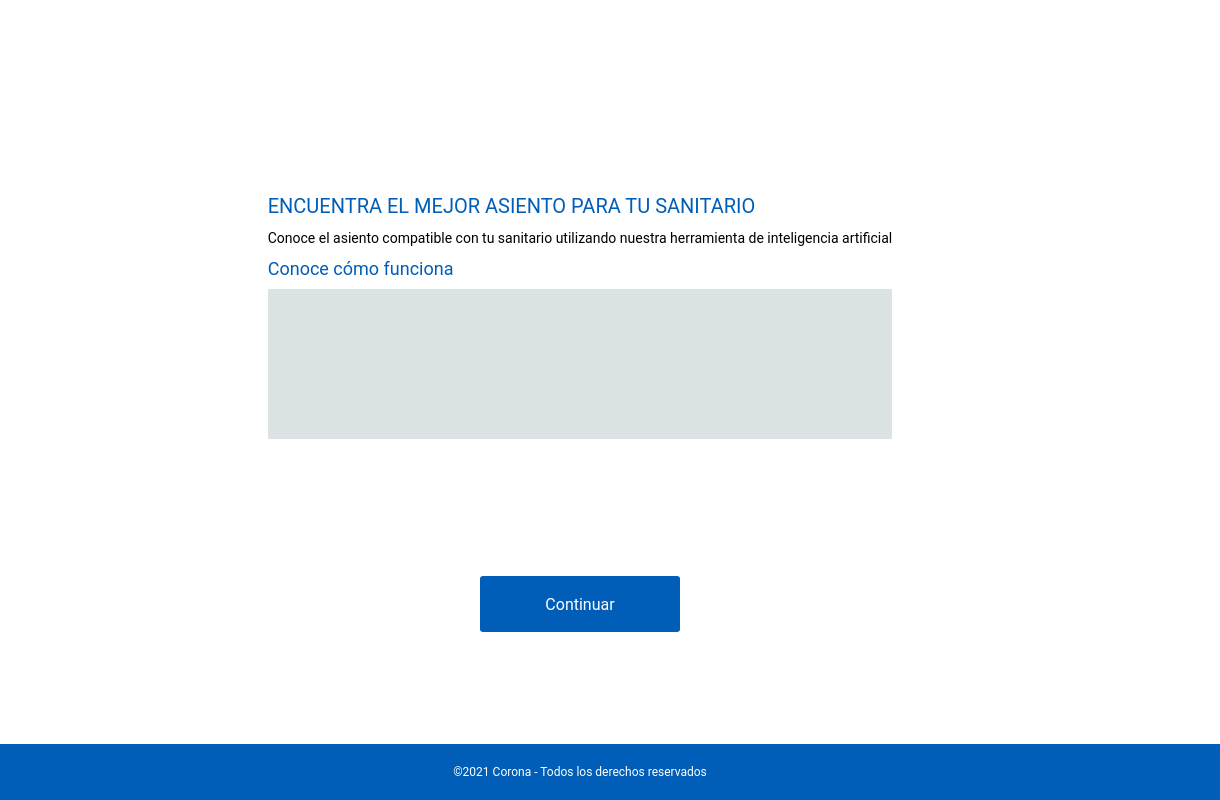
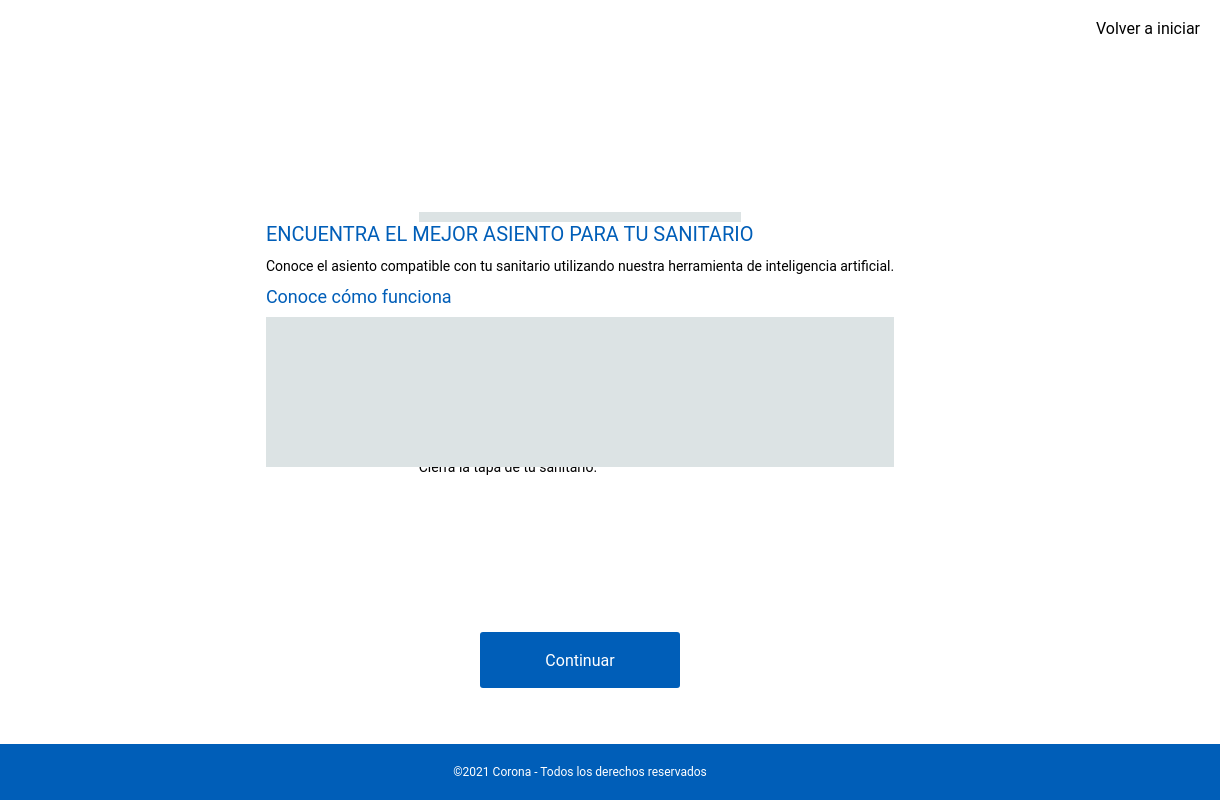
Before and after one commit to gaviria-dev/webcam, a plain HTML site: page index.html in a window 1280 px wide. Shown: the full height of the page, 60-1280 px from the left. Drawn offline with Linux system fonts and the light colour scheme.

Commit message:
v1.3.2
Creados 3 tarjetas de introducciones.

```diff
--- a/assets/js/index.js
+++ b/assets/js/index.js
@@ -1,81 +1,31 @@
 'use strict';
 
-const videoElement = document.querySelector('#video');
-const captureElement = document.querySelector('#capture');
-const canvasScreen = document.querySelector('#screenshot');
-const instrucciones1 = document.querySelector('#instrucciones1');
-const instrucciones2 = document.querySelector('#instrucciones2');
-const boton1 = document.querySelector('#btn1');
-const boton2 = document.querySelector('#btn2');
+const boton = document.getElementById('boton');
+const instrucciones1 = document.getElementById('instrucciones-1');
+const instrucciones2 = document.getElementById('instrucciones-2');
 
 var state = {
+    numeroPaso: 1,
 }
 
-const constraints = {
-  video: {
-    facingMode: 'environment',
-  }
-};
+boton.addEventListener('click', () => {
+    switch (state.numeroPaso) {
+        case 1:
+            instrucciones1.style.display = 'none';
+            state.numeroPaso++;
+            break;
 
-const handleStream = (stream) => {
-  videoElement.srcObject = stream;
-  /*
-  setInterval(() => {
-    canvas.width = videoElement.videoWidth;
-    canvas.height = videoElement.videoHeight;
-    //contexto.scale(2, 2);
-    contexto.drawImage(videoElement, 0, 0);
-  }, 1000 / 30);
-  */
-};
+        case 2:
+            instrucciones2.style.display = 'none';
+            state.numeroPaso++;
+            break;
 
-const startStream = async (constraints) => {
-  try {
-    const stream = await navigator.mediaDevices.getUserMedia(constraints);
-    handleStream(stream);
-  }
-  catch (err) {
-    console.error(err);
-  }
+        case 3:
+            instrucciones3.style.display = 'none';
+            state.numeroPaso++;
+            break;
 
-};
-
-const doScreenshot = () => {
-
-  canvasScreen.width = 500;
-  canvasScreen.height = 889;
-  let sH = videoElement.videoHeight;
-  let sW = 0.5625*videoElement.videoHeight;
-  let sX = (videoElement.videoWidth - sW) * 0.5;
-  canvasScreen.getContext('2d').drawImage(videoElement, sX, 0, sW, sH, 0, 0, 500, 889);
-  if (state.numPaso == 1) {
-    state.dataImage1 = canvasScreen.toDataURL('image/jpg');
-    instrucciones2.style.display = 'flex';
-    //console.log('Foto tomada: ', data);
-  }
-  else if (state.numPaso == 2) {
-    state.dataImage2 = canvasScreen.toDataURL('image/jpg');
-  }
-}
-
-/////////////////////////////////////////////////////////////////////////////
-
-if ('mediaDevices' in navigator && 'getUserMedia' in navigator.mediaDevices) {
-
-  console.log("El dispositivo es compatible!");
-  startStream(constraints);
-
-}
-
-captureElement.addEventListener('click', doScreenshot, false);
-
-
-boton1.addEventListener('click', ()=>{
-  instrucciones1.style.display = 'none';
-  state.numPaso = 1;
+        default:
+            break;
+    }
 }, false);
-
-boton2.addEventListener('click', ()=>{
-  instrucciones2.style.display = 'none';
-  state.numPaso = 2;
-}, false);
--- a/assets/styles/index.css
+++ b/assets/styles/index.css
@@ -26,6 +26,7 @@
     --boton-bg-color: #005EB8;
     --boton-tx-color: #FFFFFF;
     --boton-size: 16px;
+    --boton-radious: 3px;
 }
 
 p {
@@ -63,6 +64,18 @@ h4 {
     font-weight: var(--h4-weight);
 }
 
+::selection {
+    color: var(--fondo-color);
+    background: var(--h1-color);
+}
+
+.unselectable {
+    -moz-user-select: none;
+    -webkit-user-select: none;
+    -ms-user-select: none;
+    user-select: none;
+}
+
 body {
     display: flex;
     flex-direction: column;
@@ -84,39 +97,96 @@ header {
     margin: 0 auto 0 0;
 }
 
-div.container {
-    margin: auto 10px;
+header a {
+    text-decoration: none;
+    color: black;
+    display: flex;
+    align-items: center;
+    justify-content: center;
+    height: 100%;
+    margin: 0;
+    padding:0 20px;
 }
 
-div.videoIntro {
+header a:hover {
+    color: var(--boton-tx-color);
+    background-color: var(--boton-bg-color);
+}
+
+div.container {
+    display: flex;
+    flex-direction: column;
+    align-items: center;
+    justify-content: center;
+    position: relative;
+    z-index: 0;
+    height: 100%;
+    width: 100%;
+}
+
+.tarjetas {
+    position: absolute;
+    min-width: 280px;
+    padding: 0 20px;
+    background-color: var(--fondo-color);
+}
+
+/* Instrucciones 1 INICIO */
+#instrucciones-1 {
+    z-index: 4;
+}
+
+div.videoIntro1 {
     margin: 10px 0 0 0;
     width: 100%;
     height: 150px;
     background-color: #DCE3E4;
 }
+/* Instrucciones 1 FIN */
 
+/* Instrucciones 2 INICIO */
+#instrucciones-2 {
+    z-index: 3;
+}
+/* Instrucciones 2 FIN */
+
+/* Instrucciones 3 INICIO */
+/* Instrucciones 3 FIN */
+
+/* Instrucciones 4 INICIO */
+/* Instrucciones 4 FIN */
+
+/* Boton INICIO */
 div.boton {
     display: flex;
     align-items: center;
     justify-content: center;
-    margin: 0 auto 112px auto;
+    margin: 0 0 56px 0;
+    min-height: 56px;
     height: 56px;
     width: 200px;
+    border-radius: var(--boton-radious);
+    background-color: var(--boton-bg-color);
+}
+
+div.boton p {
     font-size: var(--boton-size);
-    border-radius: 3px;
     color: var(--boton-tx-color);
-    background-color: var(--boton-bg-color);
+    margin: 0;
 }
 
 div.boton:hover {
     background-color: #213C65;
+    cursor: pointer;
 }
+/* Boton FIN */
 
 footer {
     display: flex;
     justify-content: center;
     align-items: center;
     width: 100%;
+    min-height: 56px;
     height: 56px;
     margin: 0;
     color: white;
--- a/index.html
+++ b/index.html
@@ -6,8 +6,15 @@
     <meta name="viewport" content="width=device-width, initial-scale=1.0, maximum-scale=1.0, user-scalable=1" />
     <meta name="apple-mobile-web-app-capable" content="yes" />
     <meta name="apple-mobile-web-app-status-bar-style" content="black-translucent" />
+
+    <meta name="theme-color" content="#005EB8"><!-- Chrome Firefox -->
+    <meta name="msapplication-navbutton-color" content="#061154"><!-- Windows Phone -->
+    <meta name="apple-mobile-web-app-status-bar-style" content="#061154"><!-- iOS Safari -->
+    <link rel="apple-touch-startup-image" href="./assets/img/Corona-favicon.svg">
+    <link rel="icon" href="./assets/img/Corona-favicon.svg">
+
     <link rel="stylesheet" href="./assets/styles/index.css">
-    <link rel="icon" href="./assets/img/Corona-favicon.svg">
+
     <title>Tu Asiento | Corona</title>
 </head>
 <body>
@@ -21,15 +28,37 @@
             <path d="M11.8198 28.0086C10.5679 28.0086 9.55171 28.9939 9.55171 30.2003C9.55171 31.4068 10.5679 32.3949 11.8198 32.3949C13.0717 32.3949 14.0872 31.4133 14.0872 30.2003C14.0872 28.9874 13.0696 28.0086 11.8198 28.0086ZM11.8198 31.4234C11.2245 31.4234 10.7387 30.8764 10.7387 30.1982C10.7387 29.52 11.2231 28.973 11.8198 28.973C12.4166 28.973 12.9059 29.52 12.9059 30.1982C12.9059 30.8764 12.4166 31.4234 11.8198 31.4234Z" fill="white"/>
             <path d="M6.92613 28.9737C7.21802 28.9737 7.60577 29.0811 7.83856 29.3788L7.88469 29.4415L8.60541 28.9089L8.55496 28.8418C8.32429 28.5539 8.02445 28.3291 7.68341 28.1883C7.34237 28.0476 6.97124 27.9955 6.60464 28.037C6.23804 28.0784 5.8879 28.212 5.5869 28.4254C5.28589 28.6387 5.04382 28.9248 4.88326 29.257C4.72271 29.5891 4.64889 29.9566 4.66871 30.325C4.68853 30.6934 4.80133 31.0508 4.9966 31.3638C5.19186 31.6768 5.46323 31.9353 5.78538 32.1151C6.10754 32.2949 6.46999 32.3902 6.83892 32.3921C7.1685 32.3906 7.49342 32.3142 7.7891 32.1686C8.08478 32.023 8.34347 31.8121 8.54559 31.5518L8.5946 31.4898L7.87892 30.9514L7.82991 31.0235C7.64901 31.3118 7.22739 31.4177 6.92469 31.4177C6.32649 31.4177 5.85586 30.8844 5.85586 30.1925C5.85586 29.5006 6.32649 28.9672 6.92469 28.9672" fill="white"/>
         </svg>
+        <a class="unselectable" href="">
+            Volver a iniciar
+        </a>
     </header>
     <div class="container">
-        <h3>ENCUENTRA EL MEJOR ASIENTO PARA TU SANITARIO</h3>
-        <p>Conoce el asiento compatible con tu sanitario utilizando nuestra herramienta de inteligencia artificial</p>
-        <h4>Conoce cómo funciona</h4>
-        <div class="videoIntro"></div>
+        <div class="tarjetas" id="instrucciones-1">
+            <h3>ENCUENTRA EL MEJOR ASIENTO PARA TU SANITARIO</h3>
+            <p>Conoce el asiento compatible con tu sanitario utilizando nuestra herramienta de inteligencia artificial.</p>
+            <h4>Conoce cómo funciona</h4>
+            <div class="videoIntro1"></div>
+        </div>
+        <div class="tarjetas" id="instrucciones-2">
+            <div class="videoIntro1"></div>
+            <h4>Prepara tu baño para comenzar</h4>
+            <p>
+                Enciende la luz de tu baño.<br></br>
+                Quita los objetos que tengas encima de tu sanitario.<br></br>
+                Cierra la tapa de tu sanitario.
+            </p>
+        </div>
+        <div class="tarjetas" id="instrucciones-3">
+            <h3>Primera foto</h3>
+            <p>Toma una fotografía como indica la imagen (puede ser de cualquier lado).</p>
+            <div class="videoIntro1"></div>
+        </div>
     </div>
-    <div class="boton">Continuar</div>
+    <div class="boton" id="boton">
+        <p class="unselectable">Continuar</p>
+    </div>
     <!-- <input type="file" accept="image/*" capture="camera" id="camera" /> -->
     <footer>©2021 Corona - Todos los derechos reservados</footer>
+    <script src="./assets/js/index.js"></script>
 </body>
 </html>
```
Also changed, not shown: assets/js/index2.js (added, +81 -0 lines).
